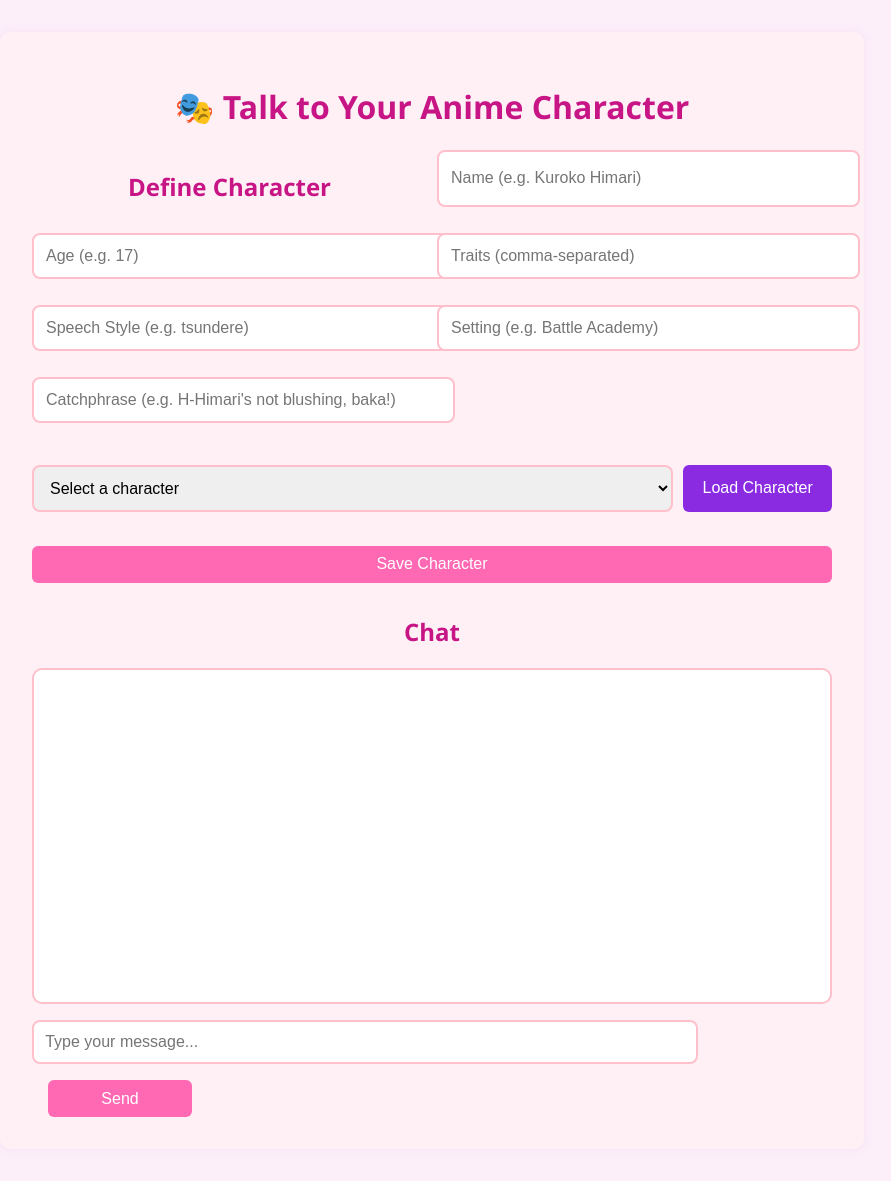
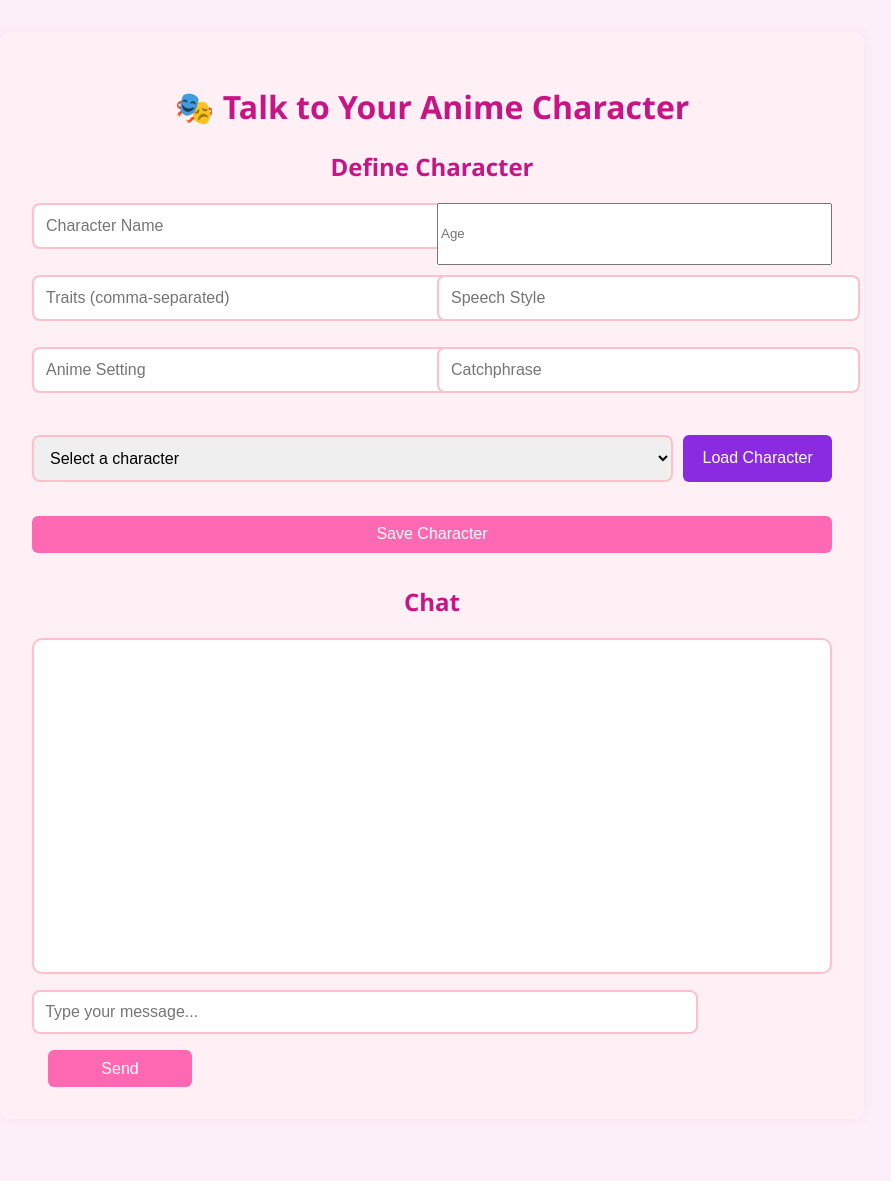
Before and after one commit to jbkun069/AnimeChatCraft, a Flask app: page / in a window 1280 px wide. Shown: the whole page, without its empty margins (208-1099 px from the left). After the commit the page ends 1087 px from the top, so only its background shows below. Run offline with Flask 3, Linux system fonts and the light colour scheme; some libraries are stand-ins or nearby versions.

Commit message:
Refactor character management and enhance form validation in the chatbot application

```diff
--- a/app.py
+++ b/app.py
@@ -2,6 +2,7 @@
 
 from flask import Flask, render_template, request, jsonify
 from flask_wtf import FlaskForm
+from flask_wtf.csrf import CSRFProtect
 from wtforms import StringField, SubmitField
 from wtforms.validators import DataRequired
 import google.generativeai as genai
@@ -20,6 +21,9 @@
 
 app = Flask(__name__)
 app.config['SECRET_KEY'] = os.getenv('SECRET_KEY', 'your-secret-key')
+
+# Enable CSRF protection
+csrf = CSRFProtect(app)
 
 # Directory to save character files
 CHARACTER_DIR = "characters"
@@ -41,11 +45,8 @@
 
 # Handle chat requests
 @app.route("/chat", methods=["POST"])
+@csrf.exempt
 def chat():
-    form = ChatForm()
-    if not form.validate_on_submit():
-        return jsonify({"reply": "Invalid message data."}), 400
-
     data = request.get_json()
     user_message = data.get("message", "")
     character = data.get("character", {})
@@ -77,11 +78,8 @@
 
 # Save character endpoint
 @app.route("/save_character", methods=["POST"])
+@csrf.exempt
 def save_character():
-    form = CharacterForm()
-    if not form.validate_on_submit():
-        return jsonify({"message": "Invalid character data."}), 400
-
     data = request.get_json()
     name = data.get("name")
 
--- a/static/script.js
+++ b/static/script.js
@@ -1,75 +1,61 @@
 // script.js
 
-let characterProfile = {}; // Holds the user-defined character data
+let characterProfile = {};
 
-// Capture character info from form inputs and save to server
 async function saveCharacter() {
-  // Validate name
   const name = document.getElementById("name").value.trim();
-  if (!name) {
-    alert("Character name is required!");
+  const age = document.getElementById("age").value.trim();
+  const traits = document.getElementById("traits").value.trim();
+  const speech_style = document.getElementById("speech_style").value.trim();
+  const anime_setting = document.getElementById("anime_setting").value.trim();
+  const catchphrase = document.getElementById("catchphrase").value.trim();
+
+  if (!name || !age || isNaN(age) || !traits || !speech_style || !anime_setting || !catchphrase) {
+    alert("All fields are required, and age must be a number!");
     return;
   }
 
   characterProfile = {
     name: name,
-    age: document.getElementById("age").value,
-    traits: document.getElementById("traits").value.split(",").map(s => s.trim()),
-    speech_style: document.getElementById("speech_style").value,
-    anime_setting: document.getElementById("anime_setting").value,
-    catchphrase: document.getElementById("catchphrase").value
+    age: age,
+    traits: traits.split(",").map(s => s.trim()).filter(s => s),
+    speech_style: speech_style,
+    anime_setting: anime_setting,
+    catchphrase: catchphrase
   };
 
   try {
-    // Save to server
     const response = await fetch("/save_character", {
       method: "POST",
-      headers: {
-        "Content-Type": "application/json"
-      },
+      headers: { "Content-Type": "application/json" },
       body: JSON.stringify(characterProfile)
     });
-
     const data = await response.json();
     alert(data.message);
-
-    // Update character select dropdown
     await loadCharacterList();
+    document.getElementById("character-select").value = "";
   } catch (error) {
     console.error("Error saving character:", error);
     alert("Failed to save character. Please try again.");
   }
 }
 
-// Send message to Flask backend
 async function sendMessage() {
-  const userInput = document.getElementById("user-input").value;
-  if (!userInput.trim()) return;
+  const userInput = document.getElementById("user-input").value.trim();
+  if (!userInput) return;
 
-  // Display user message
   appendMessage("You", userInput, "user-msg");
-
-  // Clear input
   document.getElementById("user-input").value = "";
 
-  // Prepare request payload
-  const payload = {
-    message: userInput,
-    character: characterProfile
-  };
+  const payload = { message: userInput, character: characterProfile };
 
   try {
     const response = await fetch("/chat", {
       method: "POST",
-      headers: {
-        "Content-Type": "application/json"
-      },
+      headers: { "Content-Type": "application/json" },
       body: JSON.stringify(payload)
     });
-
     const data = await response.json();
-
-    // Display bot reply
     appendMessage(characterProfile.name || "Bot", data.reply, "bot-msg");
   } catch (error) {
     console.error("Error:", error);
@@ -77,19 +63,21 @@
   }
 }
 
-// Append messages to chat-box
 function appendMessage(sender, text, className) {
   const chatBox = document.getElementById("chat-box");
   const messageDiv = document.createElement("div");
   messageDiv.classList.add(className);
-  messageDiv.innerHTML = `<strong>${sender}:</strong> ${text}`;
+  messageDiv.textContent = `${sender}: ${text}`;
   chatBox.appendChild(messageDiv);
 
-  // Auto scroll to bottom
+  // Limit chat history to prevent memory issues
+  if (chatBox.children.length > 100) {
+    chatBox.removeChild(chatBox.firstChild);
+  }
+
   chatBox.scrollTop = chatBox.scrollHeight;
 }
 
-// Load a character from the server
 async function loadCharacter() {
   const select = document.getElementById("character-select");
   const selectedName = select.value;
@@ -101,7 +89,6 @@
 
   try {
     const response = await fetch(`/load_character/${encodeURIComponent(selectedName)}`);
-
     if (!response.ok) {
       const errorData = await response.json();
       throw new Error(errorData.message || "Failed to load character");
@@ -109,7 +96,6 @@
 
     characterProfile = await response.json();
 
-    // Update form fields with loaded data
     document.getElementById("name").value = characterProfile.name || "";
     document.getElementById("age").value = characterProfile.age || "";
     document.getElementById("traits").value = (characterProfile.traits || []).join(", ");
@@ -124,19 +110,15 @@
   }
 }
 
-// Get list of saved characters for dropdown
 async function loadCharacterList() {
-  // For this example, we'll add an endpoint to list characters
   try {
     const response = await fetch("/list_characters");
     if (response.ok) {
       const characters = await response.json();
       const select = document.getElementById("character-select");
 
-      // Clear existing options
       select.innerHTML = '<option value="">Select a character</option>';
 
-      // Add options for each character
       characters.forEach(character => {
         const option = document.createElement("option");
         option.value = character;
@@ -149,7 +131,6 @@
   }
 }
 
-// Initialize the page
 document.addEventListener("DOMContentLoaded", async () => {
   await loadCharacterList();
 });
--- a/templates/index.html
+++ b/templates/index.html
@@ -1,47 +1,47 @@
-<!-- /templates/index.html -->
 <!DOCTYPE html>
 <html lang="en">
 <head>
-  <meta charset="UTF-8" />
-  <meta name="viewport" content="width=device-width, initial-scale=1.0"/>
-  <title>Anime Personality Chatbot</title>
+  <meta charset="UTF-8">
+  <meta name="viewport" content="width=device-width, initial-scale=1.0">
+  <title>🎭 Talk to Your Anime Character</title>
   <link rel="stylesheet" href="/static/styles.css">
+  <script src="/static/script.js" defer></script>
 </head>
 <body>
   <div class="container">
     <h1>🎭 Talk to Your Anime Character</h1>
 
-    <!-- Character Personality Form -->
-    <section id="character-form">
+    <section aria-label="Character Definition">
       <h2>Define Character</h2>
-      <input type="text" id="name" placeholder="Name (e.g. Kuroko Himari)">
-      <input type="text" id="age" placeholder="Age (e.g. 17)">
-      <input type="text" id="traits" placeholder="Traits (comma-separated)">
-      <input type="text" id="speech_style" placeholder="Speech Style (e.g. tsundere)">
-      <input type="text" id="anime_setting" placeholder="Setting (e.g. Battle Academy)">
-      <input type="text" id="catchphrase" placeholder="Catchphrase (e.g. H-Himari's not blushing, baka!)">
+      <form id="character-form" onsubmit="event.preventDefault(); saveCharacter();">
+        <input type="text" id="name" placeholder="Character Name" aria-label="Character Name" required>
+        <input type="number" id="age" placeholder="Age" aria-label="Age" required>
+        <input type="text" id="traits" placeholder="Traits (comma-separated)" aria-label="Traits" required>
+        <input type="text" id="speech_style" placeholder="Speech Style" aria-label="Speech Style" required>
+        <input type="text" id="anime_setting" placeholder="Anime Setting" aria-label="Anime Setting" required>
+        <input type="text" id="catchphrase" placeholder="Catchphrase" aria-label="Catchphrase" required>
 
         <div id="character-select-container">
-        <select id="character-select">
+          <select id="character-select" aria-label="Select a saved character">
             <option value="">Select a character</option>
           </select>
-        <button onclick="loadCharacter()" class="load-button">Load Character</button>
+          <button type="button" class="load-button" onclick="loadCharacter()">Load Character</button>
         </div>
 
         <div id="character-actions">
-        <button onclick="saveCharacter()" class="save-button">Save Character</button>
+          <button type="submit" class="save-button">Save Character</button>
         </div>
+      </form>
     </section>
 
-    <!-- Chat Interface -->
-    <section id="chat-section">
+    <section id="chat-section" aria-label="Chat Interface">
       <h2>Chat</h2>
-      <div id="chat-box"></div>
-      <input type="text" id="user-input" placeholder="Type your message...">
-      <button onclick="sendMessage()">Send</button>
+      <div id="chat-box" role="log" aria-live="polite"></div>
+      <form id="chat-form" onsubmit="event.preventDefault(); sendMessage();">
+        <input type="text" id="user-input" placeholder="Type your message..." aria-label="Chat input" required>
+        <button type="submit">Send</button>
+      </form>
     </section>
   </div>
-
-  <script src="/static/script.js"></script>
 </body>
 </html>
```
Lines whose indentation alone changed are shown as unchanged.
